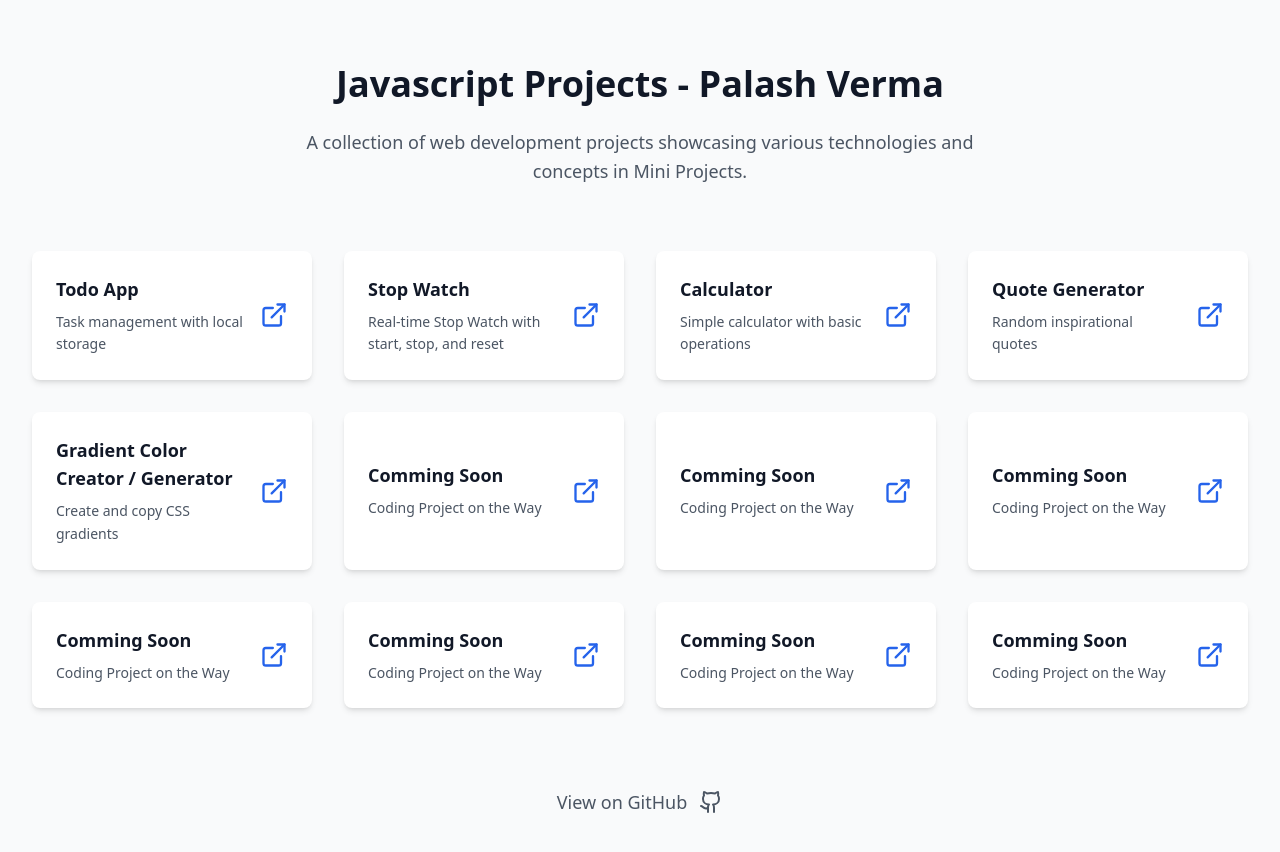
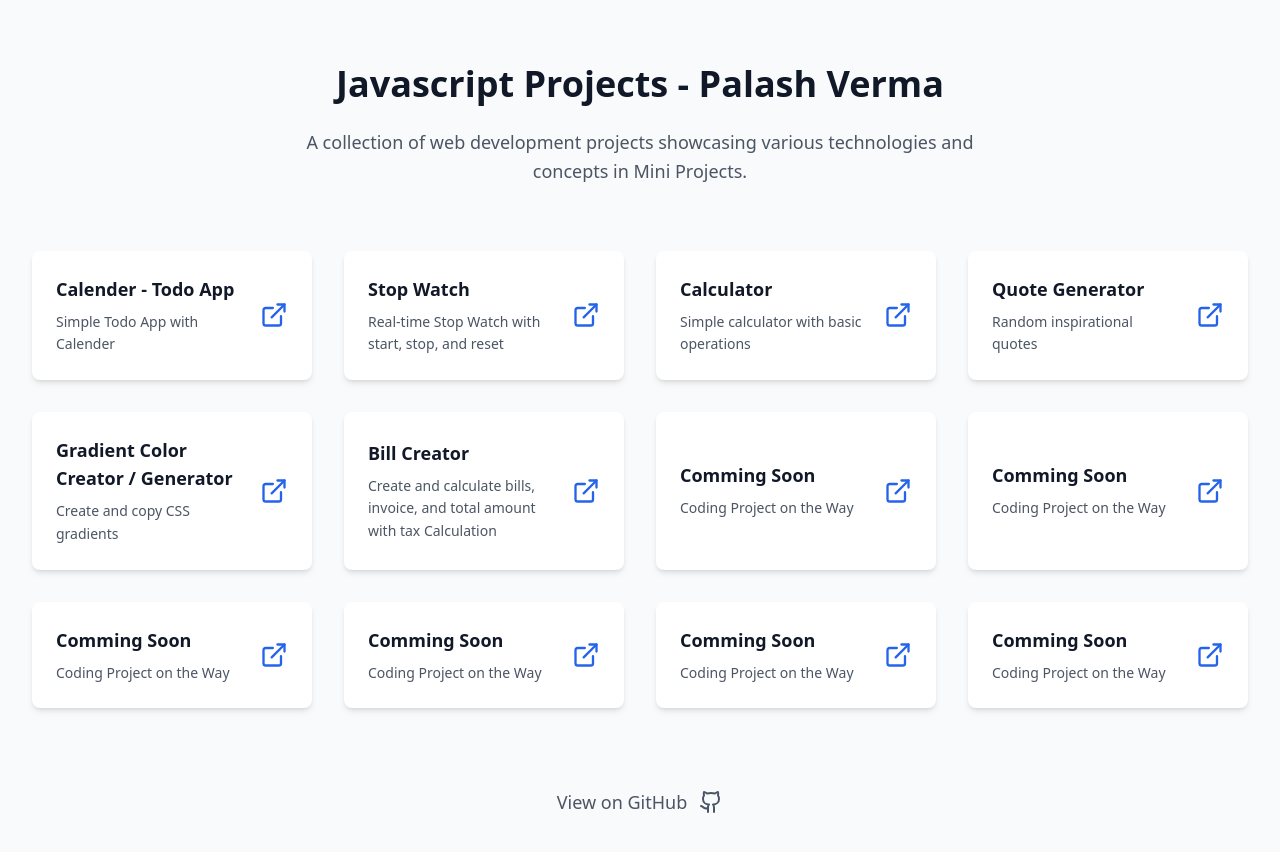
Before and after one commit to P4L4SH/Project-showcase, a React (Vite) app: page / in a window 1280 px wide. Shown: the top 852 px of the page. Built offline with nearby package versions, Linux system fonts and the light colour scheme.

Commit message:
complted 4 project

```diff
--- a/src/App.jsx
+++ b/src/App.jsx
@@ -42,20 +42,20 @@ const ProjectCard = ({ title, description, link }) => {
 function App() {
   const projects = [
     {
-      title: "Todo App",
-      description: "Task management with local storage",
-      link: "/TodoApp"
+      title: "Calender - Todo App",
+      description: "Simple Todo App with Calender",
+      link: "https://calender-todo-list.netlify.app/"
     },
     {
       title: "Stop Watch",
       description: "Real-time Stop Watch with start, stop, and reset",
-      link: "/stopWatch"
+      link: "https://stop-watch-palash.netlify.app/"
 
     },
     {
       title: "Calculator",
       description: "Simple calculator with basic operations",
-      link: "/Calculator"
+      link: "https://calculator-app-palash.netlify.app/"
     },
     {
       title: "Quote Generator",
@@ -68,9 +68,9 @@ function App() {
       link: "https://neon-baklava-b8af9c.netlify.app"
     },
     {
-      title: "Comming Soon",
-      description: "Coding Project on the Way",
-      link: "#"
+      title: "Bill Creator",
+      description: "Create and calculate bills, invoice, and total amount with tax Calculation",
+      link: "https://bill-creator-palashverma.netlify.app/"
     },
     {
       title: "Comming Soon",
```
